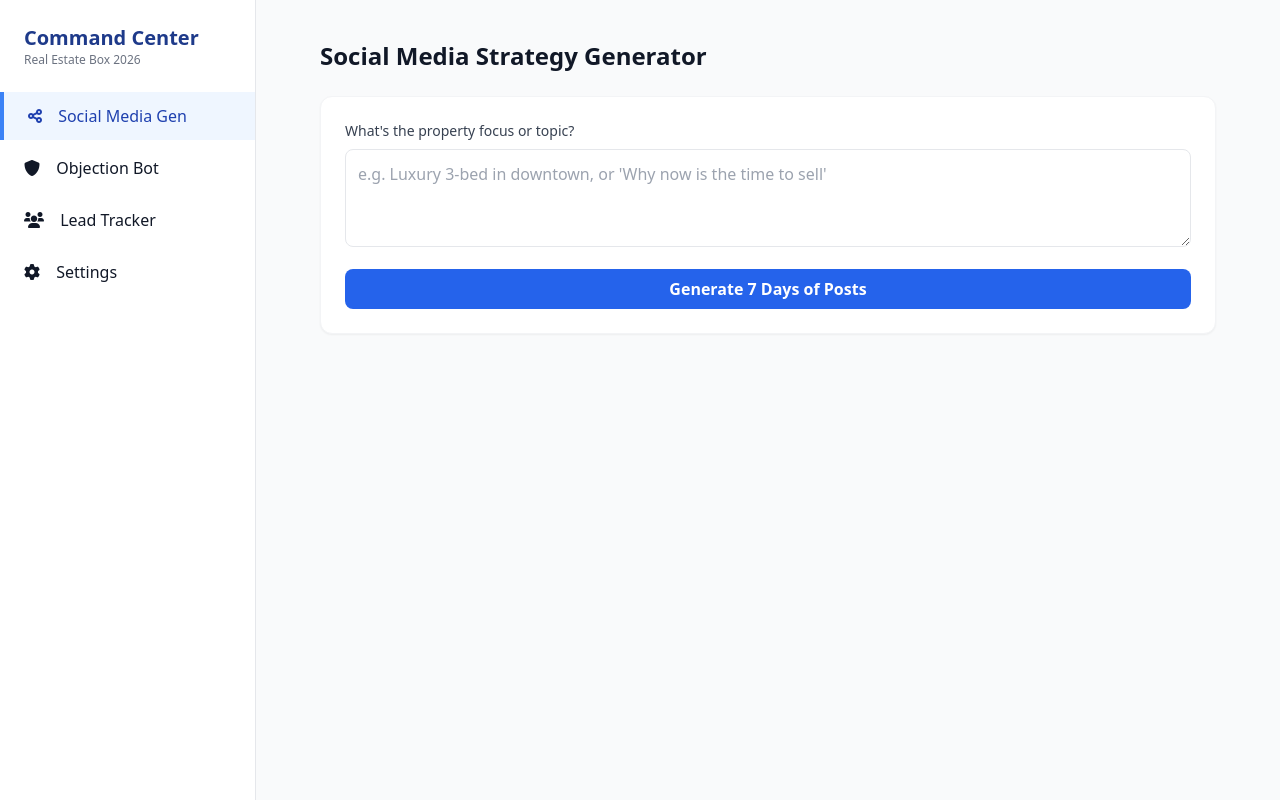
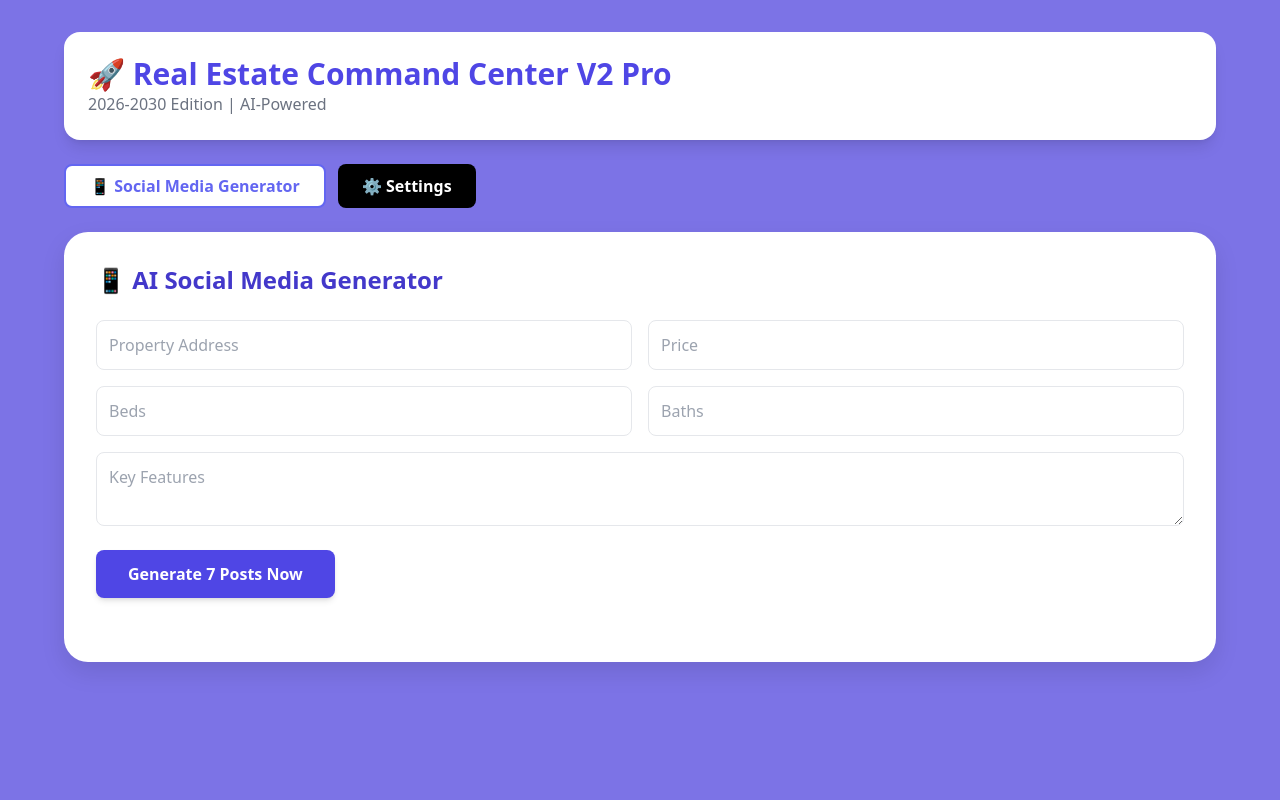
Before and after one commit to gabrielajonasroyallepage-ctrl/Gab_Command_Center, a plain HTML site: page index.html in a window 1280 px wide. Drawn offline with nearby package versions, Linux system fonts and the light colour scheme.

Commit message:
Revamp index.html with new styling and structure

```diff
--- a/index.html
+++ b/index.html
@@ -7,115 +7,121 @@
     <script src="https://cdn.tailwindcss.com"></script>
     <link href="https://cdnjs.cloudflare.com/ajax/libs/font-awesome/6.0.0/css/all.min.css" rel="stylesheet">
     <style>
-        .active-tab { border-left: 4px solid #3b82f6; background: #eff6ff; color: #1e40af; }
+        body { background-color: #7c73e6; }
+        .glass-card { background: white; border-radius: 24px; box-shadow: 0 10px 25px rgba(0,0,0,0.1); }
+        .nav-btn { background: #6366f1; color: white; border: 1px solid white; border-radius: 8px; font-weight: bold; transition: all 0.2s; }
+        .nav-btn.active { background: white; color: #6366f1; border: 2px solid #6366f1; }
     </style>
 </head>
-<body class="bg-gray-50 text-gray-900 font-sans">
+<body class="p-4 md:p-8 font-sans">
 
-    <header class="lg:hidden bg-blue-900 text-white p-4 flex justify-between items-center">
-        <h1 class="font-bold">V2 PRO CENTER</h1>
-        <button onclick="toggleMenu()"><i class="fas fa-bars"></i></button>
-    </header>
+    <div class="max-w-6xl mx-auto">
+        <div class="bg-white rounded-2xl p-6 mb-6 shadow-lg">
+            <h1 class="text-3xl font-bold text-indigo-600">🚀 Real Estate Command Center V2 Pro</h1>
+            <p class="text-gray-500">2026-2030 Edition | AI-Powered</p>
+        </div>
 
-    <div class="flex min-h-screen">
-        <nav id="sidebar" class="hidden lg:block w-64 bg-white border-r border-gray-200 flex-shrink-0">
-            <div class="p-6">
-                <h1 class="text-xl font-bold text-blue-900">Command Center</h1>
-                <p class="text-xs text-gray-500">Real Estate Box 2026</p>
+        <div class="flex flex-wrap gap-3 mb-6">
+            <button onclick="showTab('social')" class="nav-btn active px-6 py-2">📱 Social Media Generator</button>
+            <button onclick="showTab('settings')" class="nav-btn bg-black border-none px-6 py-2">⚙️ Settings</button>
+        </div>
+
+        <div class="glass-card p-8">
+            <div id="social-tab" class="tab-content">
+                <h2 class="text-2xl font-bold text-indigo-700 mb-6">📱 AI Social Media Generator</h2>
+
+                <div class="grid grid-cols-1 md:grid-cols-2 gap-4 mb-6">
+                    <input id="addr" type="text" placeholder="Property Address" class="p-3 border rounded-lg">
+                    <input id="price" type="text" placeholder="Price" class="p-3 border rounded-lg">
+                    <input id="beds" type="text" placeholder="Beds" class="p-3 border rounded-lg">
+                    <input id="baths" type="text" placeholder="Baths" class="p-3 border rounded-lg">
+                    <textarea id="features" placeholder="Key Features" class="p-3 border rounded-lg md:col-span-2"></textarea>
+                </div>
+
+                <button onclick="runGemini()" id="mainBtn" class="bg-indigo-600 text-white px-8 py-3 rounded-lg font-bold shadow-md">Generate 7 Posts Now</button>
+
+                <div id="output" class="mt-8"></div>
             </div>
-            <ul class="space-y-1">
-                <li><button onclick="showTab('social')" class="tab-btn w-full text-left px-6 py-3 hover:bg-gray-100 transition active-tab"><i class="fas fa-share-alt mr-3"></i> Social Media Gen</button></li>
-                <li><button onclick="showTab('objection')" class="tab-btn w-full text-left px-6 py-3 hover:bg-gray-100 transition"><i class="fas fa-shield-alt mr-3"></i> Objection Bot</button></li>
-                <li><button onclick="showTab('leads')" class="tab-btn w-full text-left px-6 py-3 hover:bg-gray-100 transition"><i class="fas fa-users mr-3"></i> Lead Tracker</button></li>
-                <li><button onclick="showTab('settings')" class="tab-btn w-full text-left px-6 py-3 hover:bg-gray-100 transition"><i class="fas fa-cog mr-3"></i> Settings</button></li>
-            </ul>
-        </nav>
 
-        <main class="flex-1 p-4 lg:p-10">
-
-            <section id="social-tab" class="content-section">
-                <div class="max-w-4xl mx-auto">
-                    <h2 class="text-2xl font-bold mb-6">Social Media Strategy Generator</h2>
-                    <div class="bg-white p-6 rounded-xl shadow-sm border border-gray-100">
-                        <label class="block text-sm font-medium text-gray-700 mb-2">What's the property focus or topic?</label>
-                        <textarea id="topicInput" rows="3" class="w-full border rounded-lg p-3 focus:ring-2 focus:ring-blue-500 outline-none" placeholder="e.g. Luxury 3-bed in downtown, or 'Why now is the time to sell'"></textarea>
-                        <button onclick="generatePosts()" id="genBtn" class="mt-4 bg-blue-600 text-white px-6 py-2 rounded-lg font-semibold hover:bg-blue-700 transition w-full">
-                            Generate 7 Days of Posts
-                        </button>
-                    </div>
-                    <div id="outputArea" class="mt-8 space-y-4">
-                        </div>
-                </div>
-            </section>
-
-            <section id="settings-tab" class="content-section hidden">
-                <div class="max-w-xl">
-                    <h2 class="text-2xl font-bold mb-6">Setup & Security</h2>
-                    <div class="bg-white p-6 rounded-xl shadow-sm border border-gray-100">
-                        <label class="block text-sm font-medium text-gray-700 mb-2">Gemini API Key</label>
-                        <input type="password" id="apiKey" class="w-full border rounded-lg p-3 mb-4" placeholder="Paste your key here...">
-                        <p class="text-xs text-gray-500">Your key is stored only in your browser. It is never uploaded to GitHub.</p>
-                        <button onclick="saveSettings()" class="mt-4 bg-green-600 text-white px-4 py-2 rounded">Save Locally</button>
-                    </div>
-                </div>
-            </section>
-
-        </main>
+            <div id="settings-tab" class="tab-content hidden">
+                <h2 class="text-2xl font-bold mb-4">API Settings</h2>
+                <input type="password" id="apiKeyInput" class="w-full p-3 border rounded mb-4" placeholder="Paste Gemini Key Here">
+                <button onclick="saveKey()" class="bg-green-600 text-white px-6 py-2 rounded font-bold">Save Key</button>
+                <p class="mt-4 text-sm text-gray-500">Make sure the key starts with "AIza..."</p>
+            </div>
+        </div>
     </div>
 
     <script>
-        // Tab switching logic
-        function showTab(tabName) {
-            document.querySelectorAll('.content-section').forEach(s => s.classList.add('hidden'));
-            document.getElementById(tabName + '-tab').classList.remove('hidden');
-
-            document.querySelectorAll('.tab-btn').forEach(b => b.classList.remove('active-tab'));
-            event.currentTarget.classList.add('active-tab');
+        function showTab(tabId) {
+            document.querySelectorAll('.tab-content').forEach(c => c.classList.add('hidden'));
+            document.querySelectorAll('.nav-btn').forEach(b => b.classList.remove('active'));
+            document.getElementById(tabId + '-tab').classList.remove('hidden');
+            event.currentTarget.classList.add('active');
         }
 
-        function saveSettings() {
-            const key = document.getElementById('apiKey').value;
-            localStorage.setItem('gemini_key', key);
-            alert('Settings saved!');
+        function saveKey() {
+            const key = document.getElementById('apiKeyInput').value.trim();
+            localStorage.setItem('my_gemini_key', key);
+            alert('✅ Key Saved! Try generating now.');
         }
 
-        // The logic to talk to Gemini
-        async function generatePosts() {
-            const key = localStorage.getItem('gemini_key');
-            const topic = document.getElementById('topicInput').value;
-            const btn = document.getElementById('genBtn');
+        async function runGemini() {
+            const key = localStorage.getItem('my_gemini_key');
+            const out = document.getElementById('output');
+            const btn = document.getElementById('mainBtn');
 
-            if (!key) { alert('Please enter your API Key in Settings first!'); return; }
-            if (!topic) { alert('Please enter a topic!'); return; }
+            if(!key) {
+                out.innerHTML = `<div class="p-4 bg-yellow-100 text-yellow-800 rounded">⚠️ Please go to Settings and save your API key first!</div>`;
+                return;
+            }
 
+            btn.innerText = "⏳ AI is Writing...";
             btn.disabled = true;
-            btn.innerText = "Consulting Gemini...";
+            out.innerHTML = "Connecting to Google...";
+
+            const promptText = "Create 7 real estate social media posts for: " + document.getElementById('addr').value;
 
             try {
-                const response = await fetch(`https://generativelanguage.googleapis.com/v1beta/models/gemini-pro:generateContent?key=${key}`, {
+                // Testing the absolute simplest endpoint
+                const url = `https://generativelanguage.googleapis.com/v1beta/models/gemini-1.5-flash:generateContent?key=${key}`;
+
+                const response = await fetch(url, {
                     method: 'POST',
-                    headers: { 'Content-Type': 'application/json' },
+                    headers: {'Content-Type': 'application/json'},
                     body: JSON.stringify({
-                        contents: [{ parts: [{ text: `Act as a luxury real estate marketing expert. Create 7 social media posts (caption and image idea) for a week based on this topic: ${topic}` }] }]
+                        contents: [{ parts: [{ text: promptText }] }]
                     })
                 });
 
                 const data = await response.json();
-                const content = data.candidates[0].content.parts[0].text;
 
-                document.getElementById('outputArea').innerHTML = `
-                    <div class="bg-blue-50 p-6 rounded-lg border border-blue-100 whitespace-pre-wrap">
-                        ${content}
-                    </div>
-                `;
-            } catch (error) {
-                console.error(error);
-                alert('Error connecting to Gemini. Check your key.');
+                if (data.error) {
+                    // This will tell us EXACTLY what is wrong (e.g. "API_KEY_INVALID")
+                    throw new Error(data.error.message || data.error.status);
+                }
+
+                const resultText = data.candidates[0].content.parts[0].text;
+                out.innerHTML = `<div class="bg-indigo-50 p-6 rounded-xl border-2 border-indigo-200 whitespace-pre-wrap">${resultText}</div>`;
+
+            } catch (err) {
+                // Detailed error display
+                out.innerHTML = `
+                    <div class="p-4 bg-red-100 text-red-700 rounded-lg">
+                        <strong>❌ Connection Error:</strong><br>
+                        ${err.message}<br><br>
+                        <em>Tip: Ensure you copied the FULL key and your internet is connected.</em>
+                    </div>`;
             } finally {
+                btn.innerText = "Generate 7 Posts Now";
                 btn.disabled = false;
-                btn.innerText = "Generate 7 Days of Posts";
             }
         }
+
+        window.onload = () => {
+            const saved = localStorage.getItem('my_gemini_key');
+            if(saved) document.getElementById('apiKeyInput').value = saved;
+        };
     </script>
 </body>
 </html>
```
